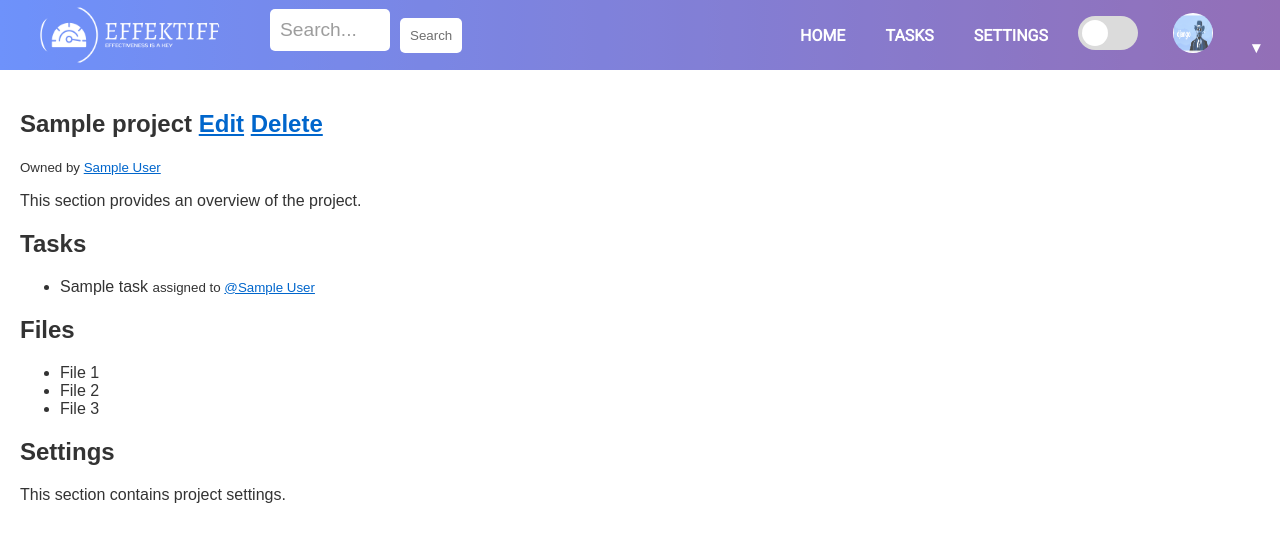
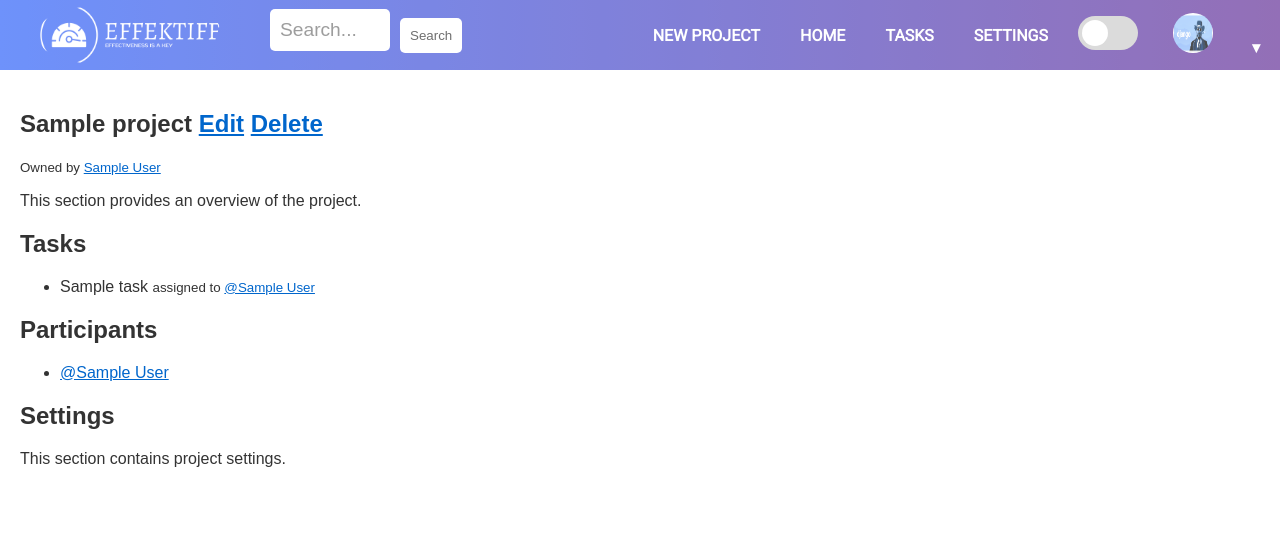
Before and after one commit to Dancko/effectiff, a Django app: page /projects/1/ in a window 1280 px wide. Shown: the top 542 px of the page. Run offline with Django 4.2, Linux system fonts and the light colour scheme; a user stored in the database is signed in; tables that the repository leaves empty hold one stand-in row (values such as "Sample post"); parts of the project's set-up code (start-up, migrations or seed data) failed here and were passed over.

Commit message:
Added minor html modifications.

```diff
--- a/app/templates/navbar.html
+++ b/app/templates/navbar.html
@@ -16,6 +16,7 @@
               </form>
             </li>
           </div>
+          <li class="nav-item"><a class="nav-link" href="{% url 'create_project' %}">New Project</a></li>
           <li class="nav-item"><a class="nav-link" href="#">Home</a></li>
           <li class="nav-item"><a class="nav-link" href="#">Tasks</a></li>
           <li class="nav-item"><a class="nav-link" href="#">Settings</a></li>
@@ -32,6 +33,7 @@
             <a class="nav-link" href="#" id="dropdownMenuLink"><span class="arrow">&#9662;</span></a>
 
               <div class="dropdown-menu" aria-labelledby="dropdownMenuLink">
+                <a class="dropdown-item" href="{% url 'my_projects' request.user.id %}">My Projects</a>
                 <a class="dropdown-item" href="{% url 'edit_profile' request.user.id %}">Edit Profile</a>
                 <a class="dropdown-item" href="{% url 'logout' %}">Logout</a>
               </div>
--- a/app/templates/projects/project.html
+++ b/app/templates/projects/project.html
@@ -28,11 +28,11 @@
     </section>
 
     <section>
-      <h2>Files</h2>
+      <h2>Participants</h2>
       <ul>
-        <li>File 1</li>
-        <li>File 2</li>
-        <li>File 3</li>
+        {% for participant in project.participants.all %}
+        <li><a href="{% url 'profile' participant.id %}">@{{ participant.name }}</a></li>
+        {% endfor %}
       </ul>
     </section>
 
```
